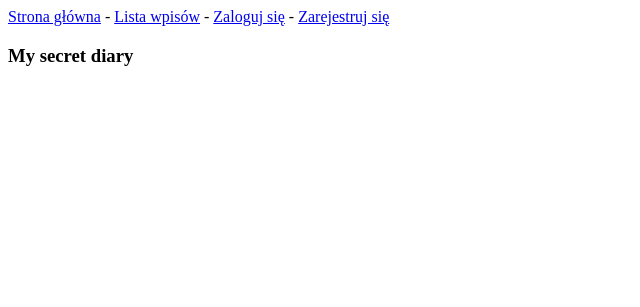
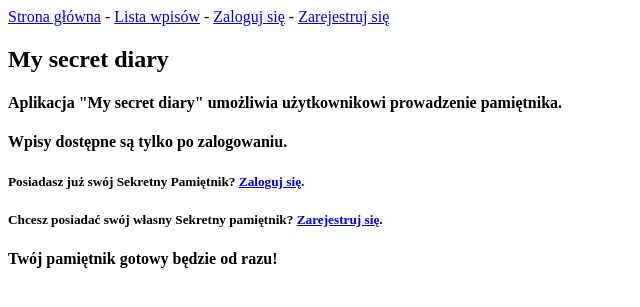
Before and after one commit to margareth91/my_secret_diary, a Django app: page / in a window 1280 px wide. Shown: the top 307 px of the page, without its empty margins (0-640 px from the left). Run offline with Django 5.2, Linux system fonts and the light colour scheme.

Commit message:
added different index template content for logged-in and not logged-in users

```diff
--- a/diary/templates/diary/index.html
+++ b/diary/templates/diary/index.html
@@ -1,5 +1,18 @@
 {% extends 'diary/base.html' %}
 
 {% block content %}
-<div><h3>My secret diary</h3></div>
+<div><h2>My secret diary</h2></div>
+
+{% if user.is_authenticated %}
+<h4>{{ user.username }}, jak się dzisiaj masz?</h4>
+<h5>Chcesz dodać <a href="{% url 'new_entry' %}">nowy wpis</a>?</h5>
+<h5>A może chcesz przejrzeć <a href="{% url 'entry_list' %}">dotychczasowe wpisy</a>?</h5>
+{% else %}
+<h4>Aplikacja "My secret diary" umożliwia użytkownikowi prowadzenie pamiętnika.</h4>
+<h4>Wpisy dostępne są tylko po zalogowaniu.</h4>
+<h5>Posiadasz już swój Sekretny Pamiętnik? <a href="{% url 'login' %}">Zaloguj się</a>.</h5>
+<h5>Chcesz posiadać swój własny Sekretny pamiętnik? <a href="{% url 'register' %}">Zarejestruj się</a>.</h5>
+<h4>Twój pamiętnik gotowy będzie od razu!</h4>
+{% endif %}
+
 {% endblock content %}
```
